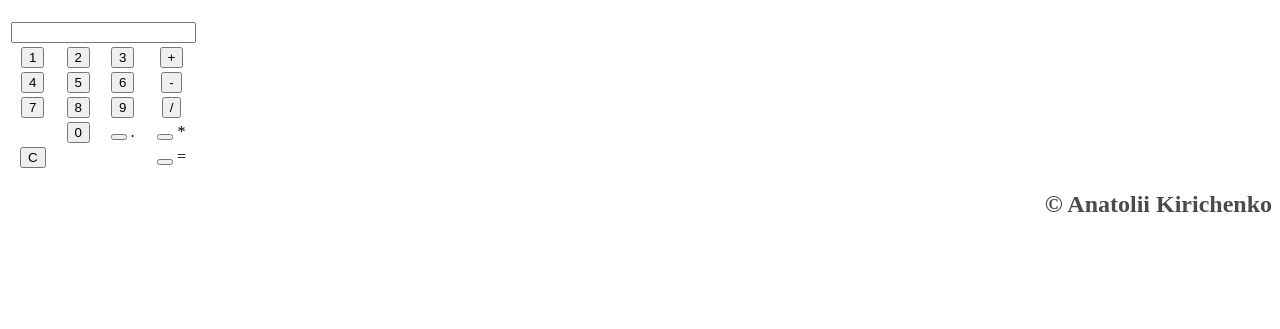
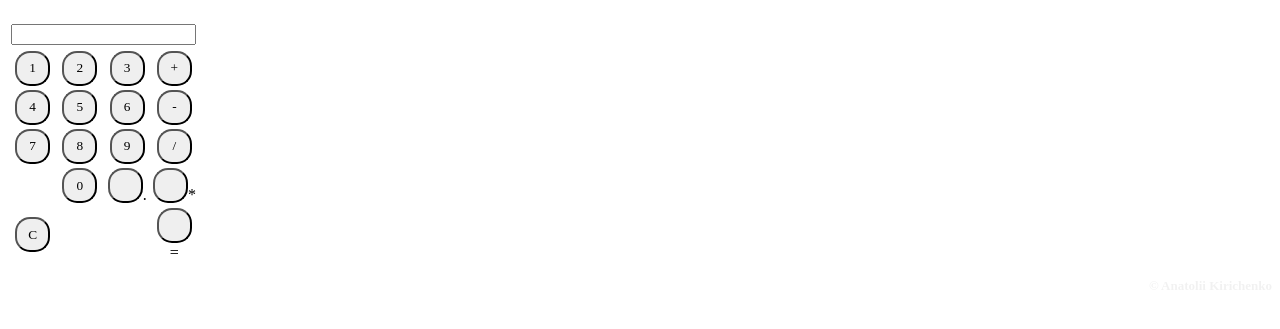
Before and after one commit to staelerss/AfterSummer, a plain HTML site: page index.html in a window 1280 px wide. Shown: the part 61-390 px from the top of the page. Drawn offline with Linux system fonts and the light colour scheme.

Commit message:
1.2 version. (still fighting with buttons and added js file)

```diff
--- a/index.css
+++ b/index.css
@@ -2,11 +2,24 @@ h1 {
     text-align: center;
     font-family: "Code Pro Bold";
 }
-h2 {
+h3 {
+    font-size: small;
     text-align: right;
-    opacity: 70%;
+    opacity: 0.05;
 }
 tr {
     text-align: center;
+    vertical-align: middle;
     width: 25%;
 }
+button {
+    text-align: center;
+    font-family: "Agency FB";
+    width: 35px;
+    height: 35px;
+    border-radius: 15px;
+}
+td {
+    height: 25px;
+    width: 25px;
+}
--- a/index.html
+++ b/index.html
@@ -3,7 +3,7 @@
 <head>
     <meta charset="UTF-8">
     <meta content="text/html">
-    <meta name="description" content="Some kind of site">
+    <meta name="description" content="Some kind of a site">
     <link rel="stylesheet" href="index.css">
     <meta name="keywords" content="staelerss, site, memories">
     <title>Calculator?</title>
@@ -11,82 +11,42 @@
 <body>
 <h1>Actually working calculator</h1>
 <table id="Calc wrap">
+    <thead>
+    <tr><td colspan="4"><input type="text" id="field"></td></tr>
+    </thead>
     <tbody id="calc">
-    <thead>
     <tr>
-        <td colspan="4"><input type="text" id="field"></td>
-    </tr>
-    </thead>
-    <tr>
-        <td>
-            <button class="numbers">1</button>
-        </td>
-        <td>
-            <button class="numbers">2</button>
-        </td>
-        <td>
-            <button class="numbers">3</button>
-        </td>
-        <td>
-            <button id="addition">+</button>
-        </td>
+        <td><button class="numbers">1</button></td>
+        <td><button class="numbers">2</button></td>
+        <td><button class="numbers">3</button></td>
+        <td><button id="addition">+</button></td>
     </tr>
     <tr>
-        <td>
-            <button class="numbers">4</button>
-        </td>
-        <td>
-            <button class="numbers">5</button>
-        </td>
-        <td>
-            <button class="numbers">6</button>
-        </td>
-        <td>
-            <button id="subtraction">-</button>
-        </td>
+        <td><button class="numbers">4</button></td>
+        <td><button class="numbers">5</button></td>
+        <td><button class="numbers">6</button></td>
+        <td><button id="subtraction">-</button></td>
     </tr>
     <tr>
-        <td>
-            <button class="numbers">7</button>
-        </td>
-        <td>
-            <button class="numbers">8</button>
-        </td>
-        <td>
-            <button class="numbers">9</button>
-        </td>
-        <td>
-            <button id="division">/</button>
-        </td>
+        <td><button class="numbers">7</button></td>
+        <td><button class="numbers">8</button></td>
+        <td><button class="numbers">9</button></td>
+        <td><button id="division">/</button></td>
     </tr>
     <tr>
-        <td colspan="1">
-        </td>
-        <td>
-            <button class="numbers">0</button>
-        </td>
-        <td>
-            <button id="dot"></button>
-            .
-        </td>
-        <td>
-            <button id="multiplying"></button>
-            *
-        </td>
+        <td colspan="1"></td>
+        <td><button class="numbers">0</button></td>
+        <td><button id="dot"></button>.</td>
+        <td><button id="multiplying"></button>*</td>
     </tr>
     <tr>
-        <td>
-            <button id="clear">C</button>
-        </td>
-        <td colspan="2">
-        </td>
-        <td>
-            <button id="EQ"></button>
-            =
-        </td>
+        <td><button id="clear">C</button>
+        </td><td colspan="2"></td>
+        <td><button id="EQ"></button>=</td>
     </tr>
     </tbody>
 </table>
-<h2>© Anatolii Kirichenko</h2>
+<script src="index.js" type="text/javascript"></script>
+<h3>© Anatolii Kirichenko</h3>
 </body>
 </html>
```
Also changed, not shown: index.js (added).
